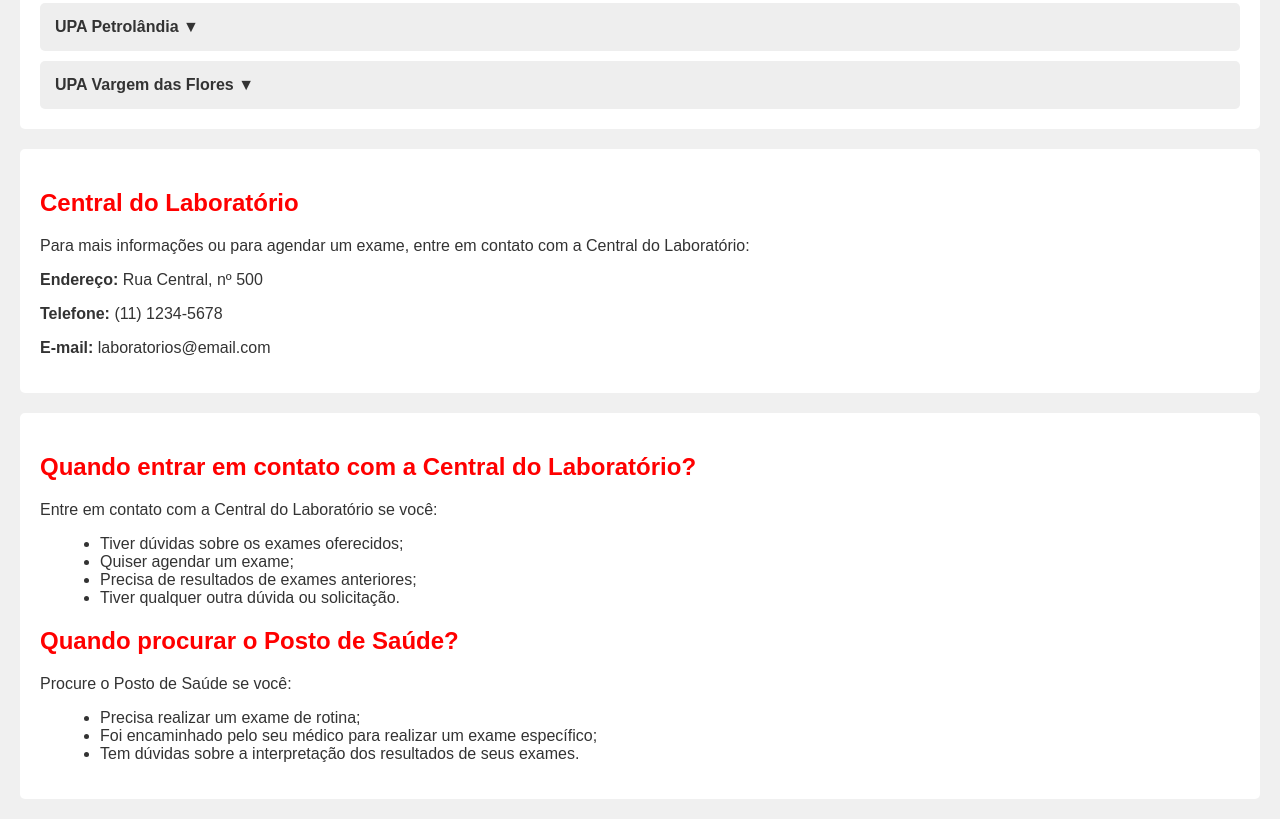
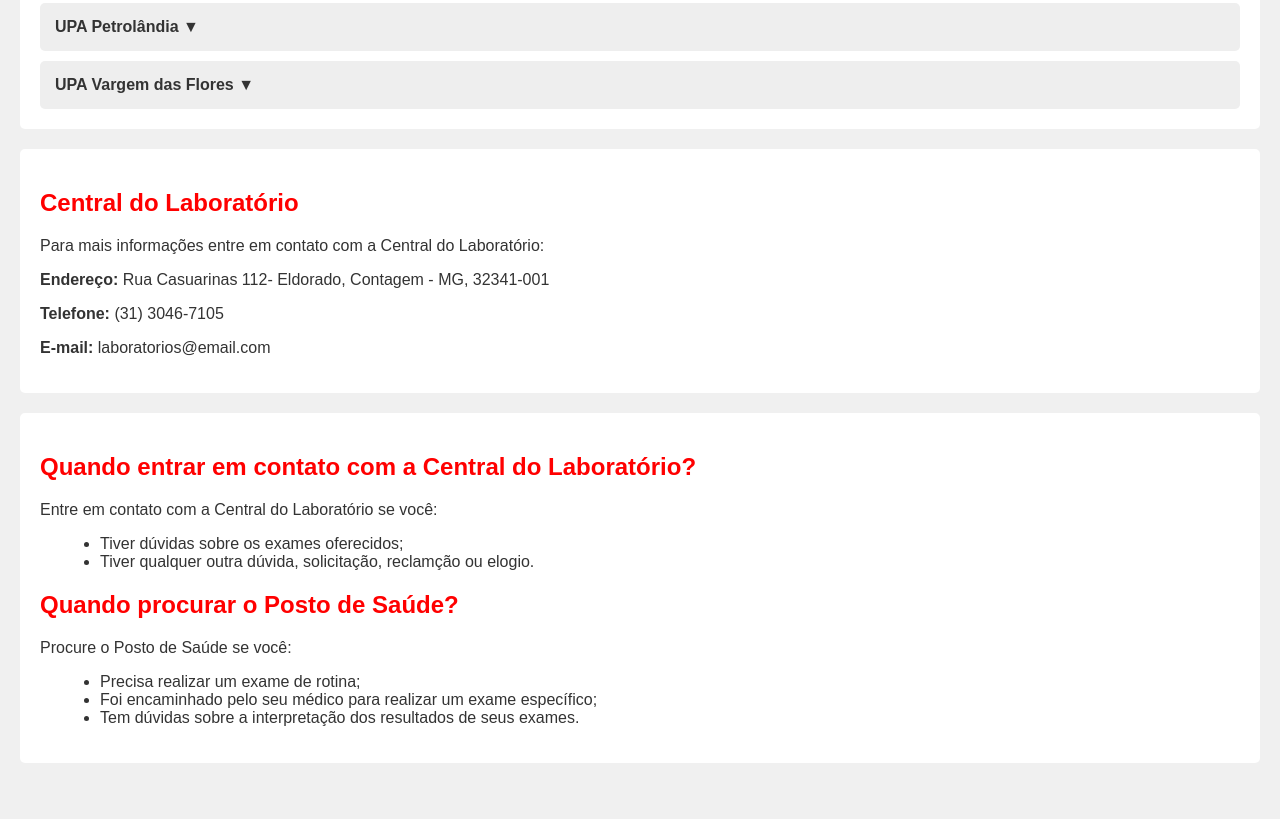
Before and after one commit to Sthefaniaventurella/Site-empresarial, a plain HTML site: page index.html in a window 1280 px wide. Shown: the part 1838-2657 px from the top of the page. After the commit the page ends 2621 px from the top, so only its background shows below. Drawn offline with Linux system fonts and the light colour scheme.

Commit message:
Update index.html
End da central

```diff
--- a/index.html
+++ b/index.html
@@ -172,9 +172,9 @@
 
     <section id="central-do-laboratorio">
         <h2>Central do Laboratório</h2>
-        <p>Para mais informações ou para agendar um exame, entre em contato com a Central do Laboratório:</p>
-        <p><strong>Endereço:</strong> Rua Central, nº 500</p>
-        <p><strong>Telefone:</strong> (11) 1234-5678</p>
+        <p>Para mais informações entre em contato com a Central do Laboratório:</p>
+        <p><strong>Endereço:</strong> Rua Casuarinas 112- Eldorado, Contagem - MG, 32341-001</p>
+        <p><strong>Telefone:</strong> (31) 3046-7105</p>
         <p><strong>E-mail:</strong> laboratorios@email.com</p>
     </section>
     <section id="contato">
@@ -182,9 +182,7 @@
         <p>Entre em contato com a Central do Laboratório se você:</p>
         <ul>
             <li>Tiver dúvidas sobre os exames oferecidos;</li>
-            <li>Quiser agendar um exame;</li>
-            <li>Precisa de resultados de exames anteriores;</li>
-            <li>Tiver qualquer outra dúvida ou solicitação.</li>
+            <li>Tiver qualquer outra dúvida, solicitação, reclamção ou elogio.</li>
         </ul>
         <h2>Quando procurar o Posto de Saúde?</h2>
         <p>Procure o Posto de Saúde se você:</p>
```
